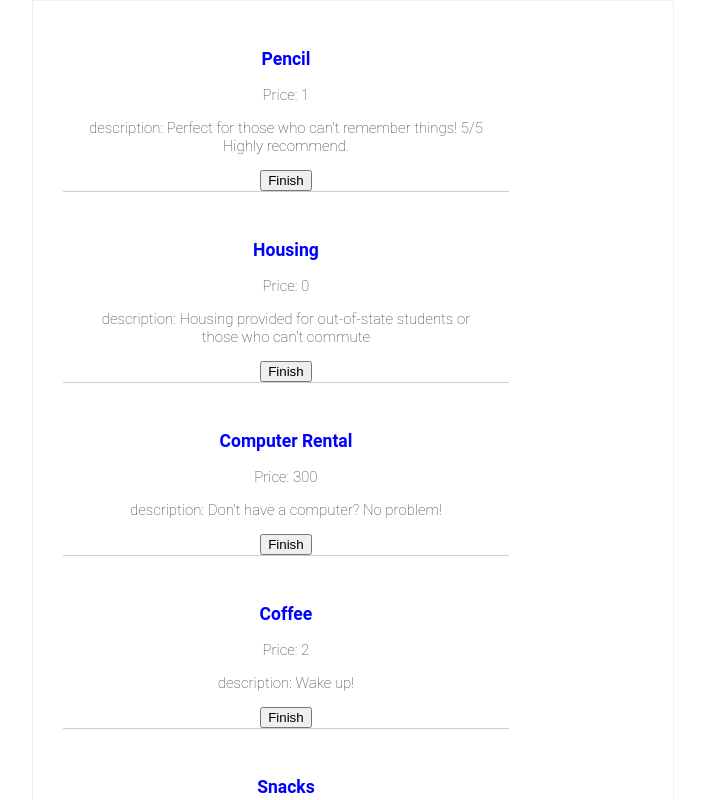
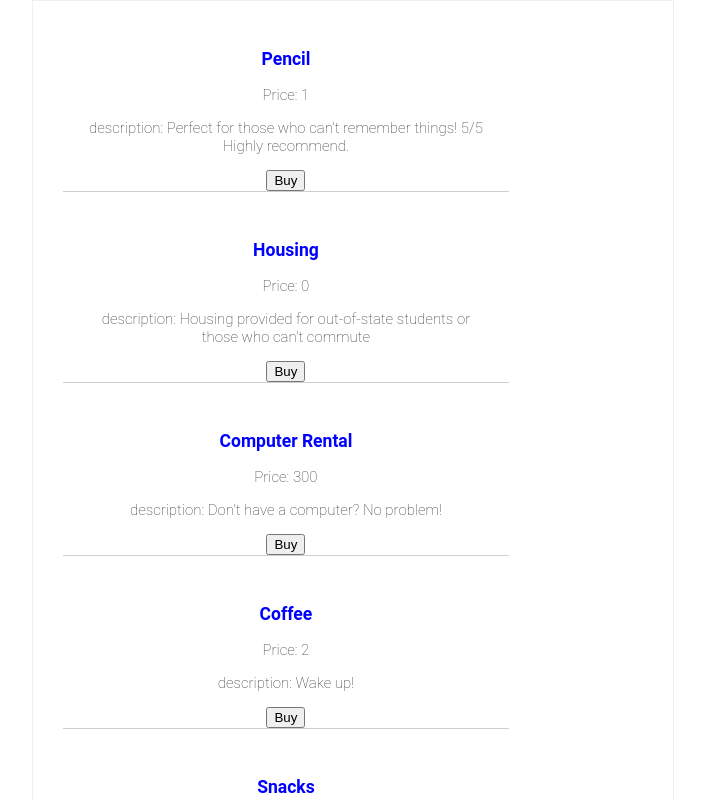
Before and after one commit to dek-haji/Scrimba-React-Project, a React (Create React App) app: page / in a window 1280 px wide. Shown: the top 800 px of the page, without its empty margins (287-992 px from the left). Built offline with nearby package versions, Linux system fonts and the light colour scheme.

Commit message:
changed the state

```diff
--- a/src/App.js
+++ b/src/App.js
@@ -12,7 +12,19 @@ class App extends React.Component{
       products: []
     }
   }
-
+    handleClick(id) {
+      this.setState(prev => {
+        const updated = prev.products.map(upTo => {
+          if (upTo.id === id) {
+            upTo.isBuyy = !upTo.isBuyy
+          }
+          return upTo
+        })
+        return {
+          products: updated
+        }
+      })
+    }
   render() {
      const products = vsSchoolProducts.map(item => <Product Key={item.id} product={item}/>)
    return (
--- a/src/Product.js
+++ b/src/Product.js
@@ -2,6 +2,7 @@ import React from "react"
 
 
 class Product extends React.Component {
+
 
     render() {
         return(
@@ -9,7 +10,7 @@ class Product extends React.Component {
             <h3>{this.props.product.name}</h3>
             <p>Price: {this.props.product.price}</p>
                 <p>description: {this.props.product.description}</p>
-                <button onClick={console.log("LOL")}>Finish</button>
+                <button onClick={console.log("LOL")}>Buy</button>
         </div>
     )
     }
--- a/src/vschoolProducts.js
+++ b/src/vschoolProducts.js
@@ -2,49 +2,57 @@ const products = [{
         id: "1",
         name: "Pencil",
         price: 1,
-        description: "Perfect for those who can't remember things! 5/5 Highly recommend."
+        description: "Perfect for those who can't remember things! 5/5 Highly recommend.",
+        isBuyy: true
     },
     {
         id: "2",
         name: "Housing",
         price: 0,
-        description: "Housing provided for out-of-state students or those who can't commute"
+        description: "Housing provided for out-of-state students or those who can't commute",
+        isBuyy: false
     },
     {
         id: "3",
         name: "Computer Rental",
         price: 300,
-        description: "Don't have a computer? No problem!"
+        description: "Don't have a computer? No problem!",
+        isBuyy: true
     },
     {
         id: "4",
         name: "Coffee",
         price: 2,
-        description: "Wake up!"
+        description: "Wake up!",
+        isBuyy: false
     },
     {
         id: "5",
         name: "Snacks",
         price: 0,
-        description: "Free snacks!"
+        description: "Free snacks!",
+        isBuyy: true
     },
     {
         id: "6",
         name: "Rubber Duckies",
         price: 3.50,
-        description: "To help you solve your hardest coding problems."
+        description: "To help you solve your hardest coding problems.",
+        isBuyy: false
     },
     {
         id: "7",
         name: "Fidget Spinner",
         price: 21.99,
-        description: "Because we like to pretend we're in high school."
+        description: "Because we like to pretend we're in high school.",
+        isBuyy: true
     },
     {
         id: "8",
         name: "Sticker Set",
         price: 14.99,
-        description: "To prove to other devs you know a lot."
+        description: "To prove to other devs you know a lot.",
+        isBuyy: false
     }
 ]
 
```
